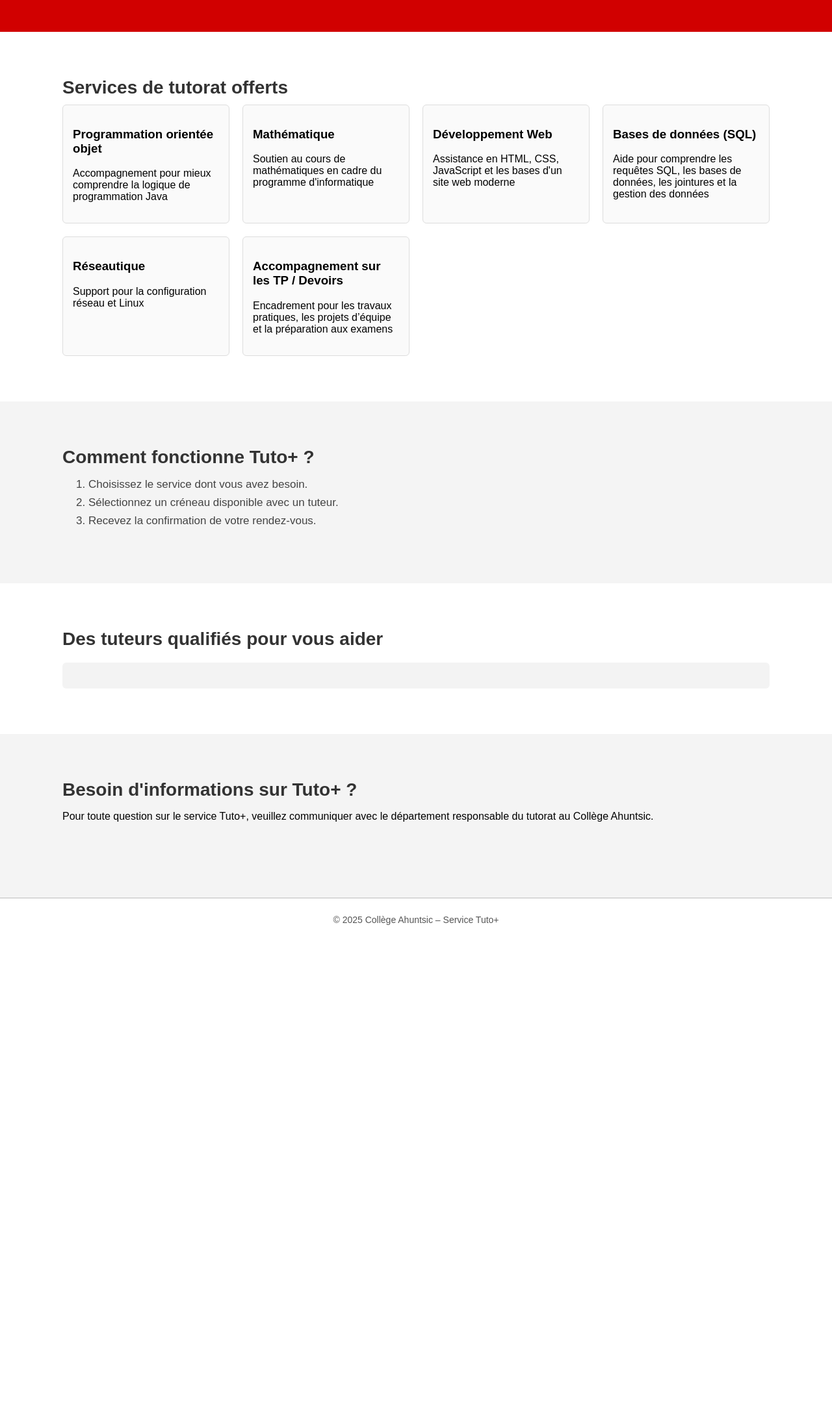
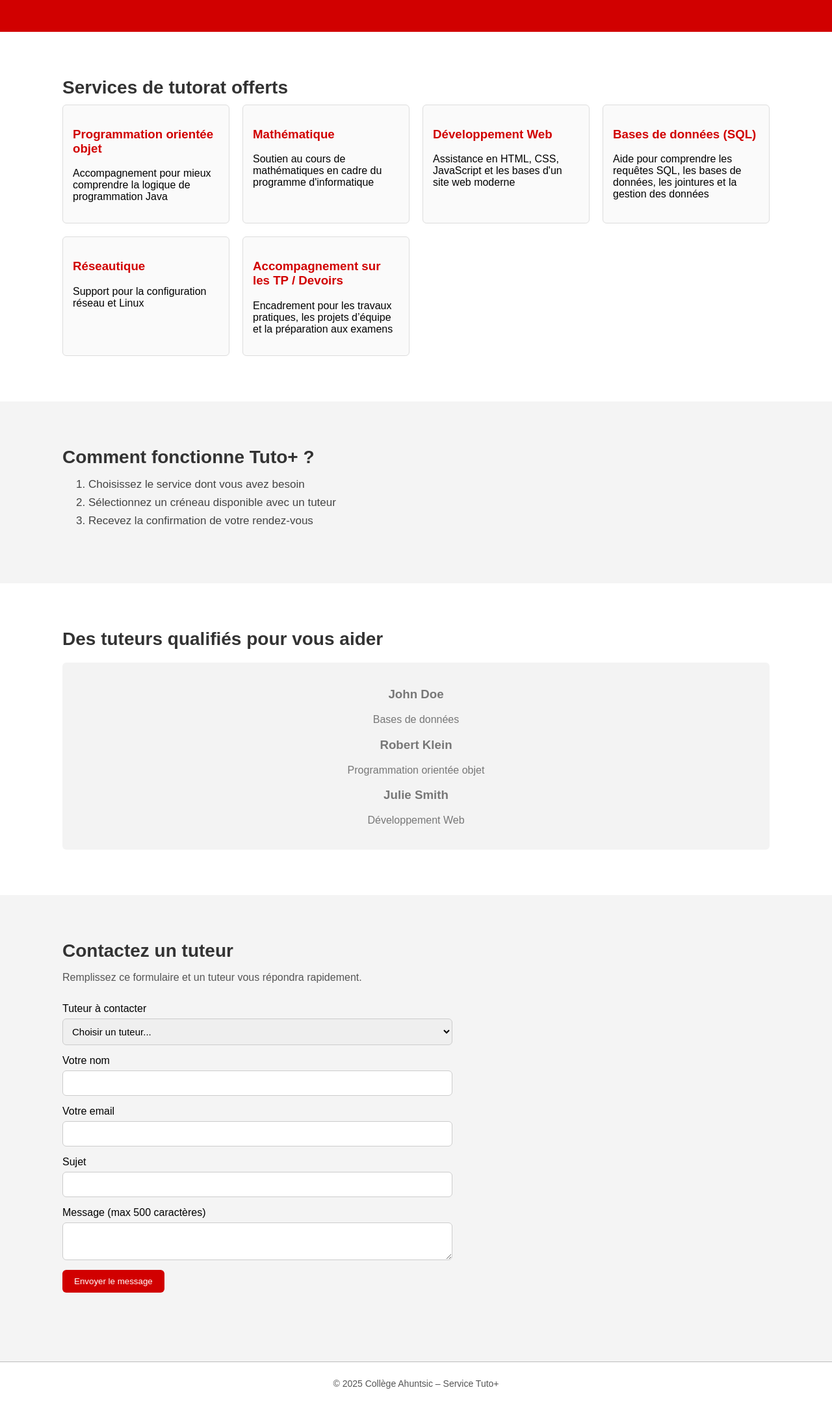
Before and after one commit to lioliolilo/projet-web-420250, a PHP site: page / in a window 1280 px wide. Shown: the part 327-2490 px from the top of the page at 65% size. Before the commit the page ends 1751 px from the top, so only its background shows below. Run offline with PHP 8.4, Linux system fonts and the light colour scheme; data comes from the database, SQL or seed files in the repository.

Commit message:
Créer le formulaire de contact US005-1 (Closes #19)

```diff
--- a/index.php
+++ b/index.php
@@ -1,3 +1,26 @@
+<?php
+try {
+    $conn = new PDO(
+            "mysql:host=localhost;dbname=tutoplus_db;charset=utf8mb4",
+            "root",
+            ""
+    );
+    $conn->setAttribute(PDO::ATTR_ERRMODE, PDO::ERRMODE_EXCEPTION);
+} catch (PDOException $e) {
+    echo "Erreur de connexion: " . $e->getMessage();
+    exit;
+}
+
+// Charger les tuteurs
+try {
+    $stmt = $conn->query("SELECT nom, prenom, specialite FROM tuteurs ORDER BY nom ASC");
+    $tuteurs = $stmt->fetchAll(PDO::FETCH_ASSOC);
+} catch (PDOException $e) {
+    echo "Erreur lors du chargement des tuteurs: " . $e->getMessage();
+    exit;
+}
+?>
+
 <!DOCTYPE html>
 <html lang="fr">
 
@@ -76,7 +99,8 @@
 
                 <article class="service-card">
                     <h3>Bases de données (SQL)</h3>
-                        <p>Aide pour comprendre les requêtes SQL, les bases de données, les jointures et la gestion des données</p>
+                    <p>Aide pour comprendre les requêtes SQL, les bases de données, les jointures et la gestion des
+                        données</p>
                 </article>
 
                 <article class="service-card">
@@ -87,7 +111,8 @@
 
                 <article class="service-card">
                     <h3>Accompagnement sur les TP / Devoirs</h3>
-                        <p>Encadrement pour les travaux pratiques, les projets d’équipe et la préparation aux examens</p>
+                    <p>Encadrement pour les travaux pratiques, les projets d’équipe et la préparation aux examens
+                    </p>
                 </article>
 
             </div>
@@ -102,9 +127,9 @@
             </header>
 
             <ol class="etapes-fonctionnement">
-                    <li>Choisissez le service dont vous avez besoin.</li>
-                    <li>Sélectionnez un créneau disponible avec un tuteur.</li>
-                    <li>Recevez la confirmation de votre rendez-vous.</li>
+                <li>Choisissez le service dont vous avez besoin</li>
+                <li>Sélectionnez un créneau disponible avec un tuteur</li>
+                <li>Recevez la confirmation de votre rendez-vous</li>
             </ol>
         </div>
     </section>
@@ -117,6 +142,12 @@
             </header>
 
             <div class="tuteurs-liste">
+                <?php foreach ($tuteurs as $t): ?>
+                    <div class="tuteur-card">
+                        <h3><?= htmlspecialchars($t['prenom'] . " " . $t['nom']) ?></h3>
+                        <p><?= htmlspecialchars($t['specialite']) ?></p>
+                    </div>
+                <?php endforeach; ?>
             </div>
         </div>
     </section>
@@ -125,14 +156,48 @@
     <section id="contact" class="section-alt">
         <div class="container">
             <header class="section-header">
-                    <h2>Besoin d'informations sur Tuto+ ?</h2>
+                <h2>Contactez un tuteur</h2>
+                <p>Remplissez ce formulaire et un tuteur vous répondra rapidement.</p>
             </header>
 
-                <p>
-                    Pour toute question sur le service Tuto+, veuillez communiquer avec le
-                    département responsable du tutorat au Collège Ahuntsic.
-                </p>
-                <!-- futur formulaire de contact -->
+            <form id="contactForm" class="contact-form">
+                <div class="form-group">
+                    <label>Tuteur à contacter</label>
+                    <select id="tuteur" required>
+                        <option value="">Choisir un tuteur...</option>
+
+                        <?php foreach ($tuteurs as $t): ?>
+                            <option value="<?= htmlspecialchars($t['prenom'] . ' ' . $t['nom']) ?>">
+                                <?= htmlspecialchars($t['prenom'] . ' ' . $t['nom']) ?>
+                            </option>
+                        <?php endforeach; ?>
+                    </select>
+                </div>
+
+                <div class="form-group">
+                    <label>Votre nom</label>
+                    <input type="text" id="nom" required>
+                </div>
+
+                <div class="form-group">
+                    <label>Votre email</label>
+                    <input type="email" id="email" required>
+                </div>
+
+                <div class="form-group">
+                    <label>Sujet</label>
+                    <input type="text" id="sujet" required>
+                </div>
+
+                <div class="form-group">
+                    <label>Message (max 500 caractères)</label>
+                    <textarea id="message" maxlength="500" required></textarea>
+                </div>
+
+                <button type="submit" class="btn-submit">Envoyer le message</button>
+
+                <p id="formResult" class="form-result"></p>
+            </form>
         </div>
     </section>
 </main>
--- a/style.css
+++ b/style.css
@@ -7,10 +7,29 @@
     --slot-height: 50px;
 }
 
+html,
+body {
+    height: 100%;
+}
+
+body {
+    display: flex;
+    flex-direction: column;
+    min-height: 100vh;
+    font-family: Arial;
+    background: var(--couleur-fond);
+    margin: 0;
+    padding: 0;
+}
+
+main {
+    flex: 1 0 auto;
+}
+
 /* --- CALENDIER --- */
 .calendar-content-wrapper {
     font-family: 'Segoe UI', Tahoma, Geneva, Verdana, sans-serif;
-    background-color: #fff;
+    background-color: var(--couleur-fond);
     color: #333;
     margin-left: 10vw;
     margin-right: 10vw;
@@ -24,7 +43,7 @@
     align-items: center;
     margin-bottom: 15px;
     padding: 10px;
-    background-color: #f8f9fa;
+    background-color: var(--couleur-fond);
     border: 1px solid #ddd;
     border-radius: 4px;
 }
@@ -80,7 +99,7 @@
 }
 
 .popup-close {
-    background: red;
+    background: var(--couleur-principale);
     border: none;
     color: white;
     cursor: pointer;
@@ -202,13 +221,6 @@
     color: #555;
 }
 
-body {
-    font-family: Arial;
-    background: #f4f4f4;
-    margin: 0;
-    padding: 0;
-}
-
 /* Conteneur principal de sections */
 .container-box {
     width: 70%;
@@ -221,7 +233,7 @@
 
 .section-header h2 {
     margin-top: 0;
-    color: var(--couleur-principale);
+    color: var(--couleur-texte);
 }
 
 .section,
@@ -317,6 +329,10 @@
     border-radius: 6px;
     border: 1px solid #ddd;
     transition: 0.2s;
+}
+
+.service-card h3 {
+    color: var(--couleur-principale);
 }
 
 .service-card:hover {
@@ -429,10 +445,10 @@
 
 /* ========= FOOTER ========= */
 .footer {
-    background:var(--couleur-fond);
+    background: var(--couleur-fond);
     border-top: 1px solid var(--couleur-secondaire);
     padding: 20px 0;
-    margin-top: 40px;
+    margin-top: 0;
     font-family: var(--font-principale);
 }
 
@@ -457,3 +473,101 @@
 .footer a:hover {
     text-decoration: underline;
 }
+
+/* ======== Espace etudiants ======== */
+#creneauxContainer {
+    margin-top: 25px;
+    padding: 20px;
+    background: #fafafa;
+    border: 1px solid #ddd;
+    border-radius: 8px;
+}
+
+.tuteur-creneaux {
+    margin-bottom: 25px;
+}
+
+.tuteur-creneaux p {
+    font-weight: bold;
+    margin-bottom: 10px;
+    color: #333;
+}
+
+.btn-creneau {
+    padding: 6px 14px;
+    margin: 5px 4px;
+    border: 1px solid var(--couleur-secondaire);
+    background: white;
+    color: #333;
+    border-radius: 6px;
+    cursor: pointer;
+    transition: background 0.2s, border-color 0.2s, transform 0.15s;
+    font-size: 14px;
+}
+
+.btn-creneau:hover {
+    background: var(--couleur-principale);
+    color: white;
+    border-color: var(--couleur-principale);
+    transform: translateY(-1px);
+}
+
+.btn-creneau.selected {
+    background: var(--couleur-principale);
+    color: white;
+    border-color: var(--couleur-principale);
+    box-shadow: 0 2px 6px rgba(0, 0, 0, 0.15);
+}
+
+/* --- form de contact -- */
+.contact-form {
+    max-width: 600px;
+    margin-left: 0;
+    margin-right: auto;
+}
+
+.form-group label{
+    margin: 0 0 6px 0;
+}
+
+.form-group {
+    margin-bottom: 15px;
+    display: flex;
+    flex-direction: column;
+}
+
+.form-group input,
+.form-group textarea,
+.form-group select {
+    width: 100%;
+    padding: 10px;
+    border: 1px solid #ccc;
+    border-radius: 6px;
+    font-size: 15px;
+    box-sizing: border-box;
+}
+
+.btn-submit {
+    padding: 10px 18px;
+    background: var(--couleur-principale);
+    color: white;
+    border: none;
+    border-radius: 6px;
+    cursor: pointer;
+}
+
+.btn-submit:hover {
+    background: #a80000;
+}
+
+.form-result {
+    min-height: 20px;
+    margin-top: 10px;
+    font-weight: bold;
+    opacity: 0;
+    transition: opacity 0.3s ease;
+}
+
+.form-result.show {
+    opacity: 1;
+}
```
Lines whose indentation alone changed are shown as unchanged.
